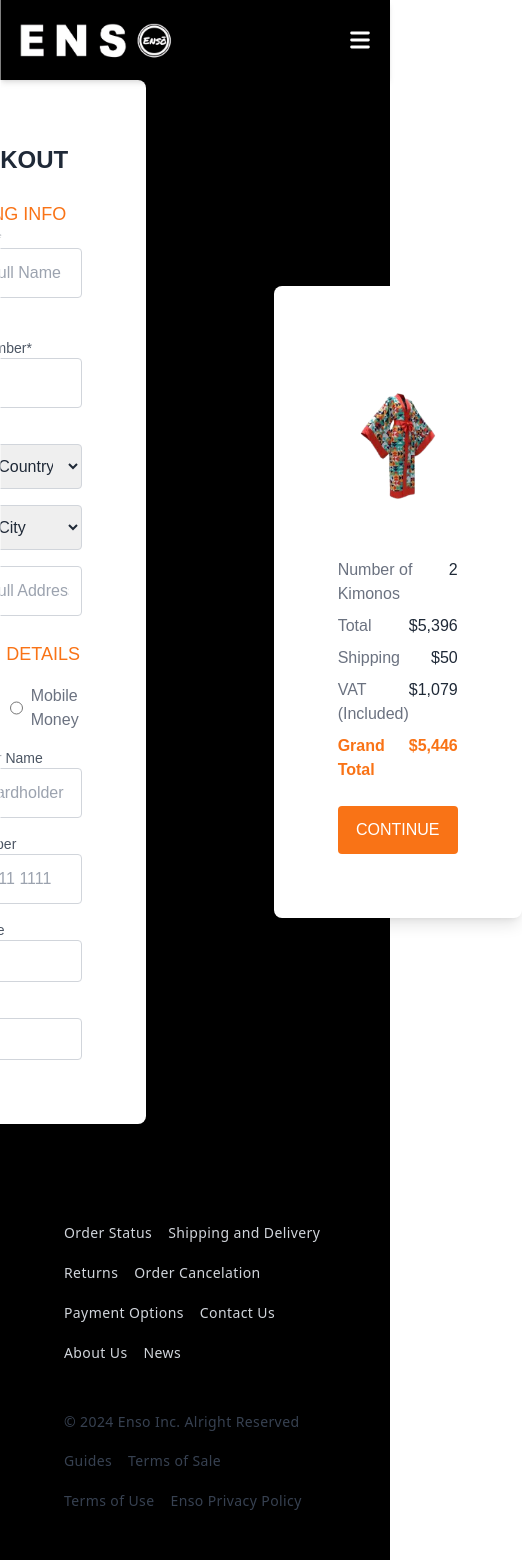
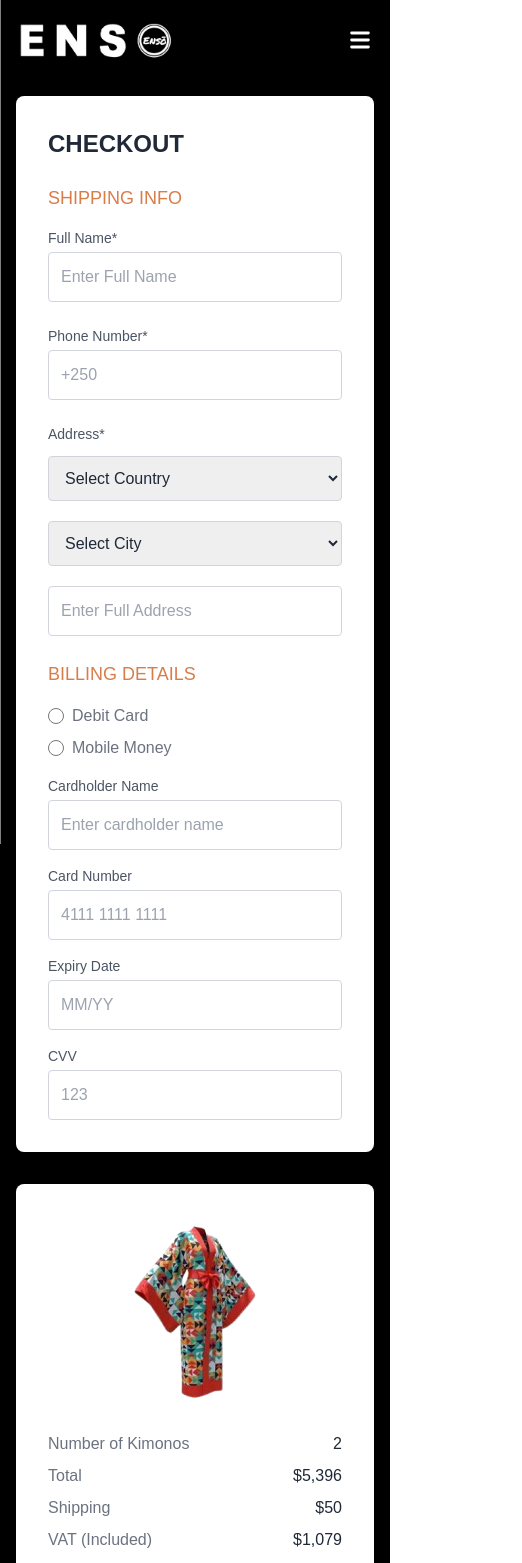
Before and after one commit to kajugadaniels/ecommerce-reactjs-frontend, a Next.js app: page /checkout in a window 390 px wide. Shown: the top 1563 px of the page, 522 px wide, since content can reach past the window. Built offline with nearby package versions, Linux system fonts and the light colour scheme.

Commit message:
Make responsive checkout

```diff
--- a/app/(user)/checkout/page.tsx
+++ b/app/(user)/checkout/page.tsx
@@ -1,22 +1,22 @@
-    import React from 'react'
+import React from 'react';
 
-    const page = () => {
-    return (
-        <div className="flex min-h-screen items-center justify-center bg-black  gap-24">
+const Checkout = () => {
+  return (
+    <div className="flex flex-col items-center justify-center min-h-screen gap-8 p-4 bg-black sm:flex-row sm:gap-24 sm:p-8">
       {/* Left Section: Checkout Form */}
-      <div className="w-full max-w-4xl rounded-lg bg-white p-16 shadow-lg">
+      <div className="w-full max-w-4xl p-8 bg-white rounded-lg shadow-lg sm:p-16">
         <h2 className="mb-6 text-2xl font-semibold text-gray-800">CHECKOUT</h2>
 
         {/* Shipping Info */}
         <div className="mb-6">
-          <h3 className="text-lg font-medium text-orange-500">SHIPPING INFO</h3>
-          <div className="grid grid-cols-1 gap-10 sm:grid-cols-2">
+          <h3 className="text-lg font-medium text-[#D87D4A]">SHIPPING INFO</h3>
+          <div className="grid grid-cols-1 gap-6 mt-4 sm:grid-cols-2">
             <div>
               <label className="block text-sm font-medium text-gray-600">Full Name*</label>
               <input
                 type="text"
                 placeholder="Enter Full Name"
-                className="w-full rounded border border-gray-300 p-3  text-gray-800 focus:ring-2 focus:ring-orange-500"
+                className="w-full p-3 mt-1 text-gray-800 border border-gray-300 rounded focus:ring-2 focus:ring-[#D87D4A] focus:outline-none"
               />
             </div>
             <div>
@@ -24,25 +24,25 @@
               <input
                 type="text"
                 placeholder="+250"
-                className="w-full  rounded border border-gray-300 p-3 text-gray-800 focus:ring-2 focus:ring-orange-500"
+                className="w-full p-3 mt-1 text-gray-800 border border-gray-300 rounded focus:ring-2 focus:ring-[#D87D4A] focus:outline-none"
               />
             </div>
           </div>
-          <div className="mt-4">
+          <div className="mt-6">
             <label className="block text-sm font-medium text-gray-600">Address*</label>
-            <div className="grid grid-cols-1 gap-4 sm:grid-cols-3">
-              <select className="w-full rounded border border-gray-300 p-3 text-gray-800 focus:ring-2 focus:ring-orange-500">
+            <div className="grid grid-cols-1 gap-4 mt-2 sm:grid-cols-3">
+              <select className="w-full p-3 mt-1 text-gray-800 border border-gray-300 rounded focus:ring-2 focus:ring-[#D87D4A] focus:outline-none">
                 <option>Select Country</option>
                 {/* Add more options here */}
               </select>
-              <select className="w-full rounded border border-gray-300 p-3 text-gray-800 focus:ring-2 focus:ring-orange-500">
+              <select className="w-full p-3 mt-1 text-gray-800 border border-gray-300 rounded focus:ring-2 focus:ring-[#D87D4A] focus:outline-none">
                 <option>Select City</option>
                 {/* Add more options here */}
               </select>
               <input
                 type="text"
                 placeholder="Enter Full Address"
-                className="w-full rounded border border-gray-300 p-3 text-gray-800 focus:ring-2 focus:ring-orange-500"
+                className="w-full p-3 mt-1 text-gray-800 border border-gray-300 rounded focus:ring-2 focus:ring-[#D87D4A] focus:outline-none"
               />
             </div>
           </div>
@@ -50,14 +50,14 @@
 
         {/* Billing Details */}
         <div>
-          <h3 className="mb-4 text-lg font-medium text-orange-500">BILLING DETAILS</h3>
-          <div className="mb-4 flex items-center gap-4">
+          <h3 className="mb-4 text-lg font-medium text-[#D87D4A]">BILLING DETAILS</h3>
+          <div className="flex flex-col gap-2 mb-4 sm:flex-row sm:gap-4">
             <label className="flex items-center gap-2 text-gray-500">
               <input
                 type="radio"
                 name="payment"
                 value="Debit Card"
-                className="h-4 w-4 text-orange-500 focus:ring-orange-500"
+                className="w-4 h-4 text-[#D87D4A] focus:ring-[#D87D4A]"
               />
               Debit Card
             </label>
@@ -66,7 +66,7 @@
                 type="radio"
                 name="payment"
                 value="Mobile Money"
-                className="h-4 w-4 text-orange-500 focus:ring-orange-500"
+                className="w-4 h-4 text-[#D87D4A] focus:ring-[#D87D4A]"
               />
               Mobile Money
             </label>
@@ -77,7 +77,7 @@
               <input
                 type="text"
                 placeholder="Enter cardholder name"
-                className="w-full rounded border border-gray-300 p-3 text-gray-800 focus:ring-2 focus:ring-orange-500"
+                className="w-full p-3 mt-1 text-gray-800 border border-gray-300 rounded focus:ring-2 focus:ring-[#D87D4A] focus:outline-none"
               />
             </div>
             <div>
@@ -85,7 +85,7 @@
               <input
                 type="text"
                 placeholder="4111 1111 1111"
-                className="w-full rounded border border-gray-300 p-3 text-gray-800 focus:ring-2 focus:ring-orange-500"
+                className="w-full p-3 mt-1 text-gray-800 border border-gray-300 rounded focus:ring-2 focus:ring-[#D87D4A] focus:outline-none"
               />
             </div>
             <div>
@@ -93,7 +93,7 @@
               <input
                 type="text"
                 placeholder="MM/YY"
-                className="w-full rounded border border-gray-300 p-2 text-gray-800 focus:ring-2 focus:ring-orange-500"
+                className="w-full p-3 mt-1 text-gray-800 border border-gray-300 rounded focus:ring-2 focus:ring-[#D87D4A] focus:outline-none"
               />
             </div>
             <div>
@@ -101,7 +101,7 @@
               <input
                 type="text"
                 placeholder="123"
-                className="w-full rounded border border-gray-300 p-2 text-gray-800 focus:ring-2 focus:ring-orange-500"
+                className="w-full p-3 mt-1 text-gray-800 border border-gray-300 rounded focus:ring-2 focus:ring-[#D87D4A] focus:outline-none"
               />
             </div>
           </div>
@@ -109,42 +109,42 @@
       </div>
 
       {/* Right Section: Summary */}
-      <div className="ml-8 w-full max-w-sm rounded-lg bg-white p-16 shadow-lg">
+      <div className="w-full max-w-sm p-8 bg-white rounded-lg shadow-lg sm:p-16 sm:ml-8">
         <div className="flex flex-col items-center">
           <img
             src="/products/product-5.png"
             alt="Kimono"
-            className="h-48 w-auto object-contain"
+            className="object-contain w-full h-48 sm:h-60"
           />
         </div>
-        <div className="mt-4 space-y-2 text-gray-800">
+        <div className="mt-6 space-y-2 text-gray-800">
           <p className="flex justify-between">
-            <span className='text-gray-500'>Number of Kimonos</span>
+            <span className="text-gray-500">Number of Kimonos</span>
             <span>2</span>
           </p>
           <p className="flex justify-between">
-            <span className='text-gray-500'>Total</span>
+            <span className="text-gray-500">Total</span>
             <span>$5,396</span>
           </p>
           <p className="flex justify-between">
-            <span className='text-gray-500'>Shipping</span>
+            <span className="text-gray-500">Shipping</span>
             <span>$50</span>
           </p>
           <p className="flex justify-between">
-            <span className='text-gray-500'>VAT (Included)</span>
+            <span className="text-gray-500">VAT (Included)</span>
             <span>$1,079</span>
           </p>
-          <p className="flex justify-between font-semibold text-orange-500">
+          <p className="flex justify-between font-semibold text-[#D87D4A]">
             <span>Grand Total</span>
             <span>$5,446</span>
           </p>
         </div>
-        <button className="mt-6 w-full rounded bg-orange-500 py-3 text-white hover:bg-orange-600">
+        <button className="w-full py-3 mt-6 text-white bg-[#D87D4A] rounded hover:bg-[#bf6a39]">
           CONTINUE
         </button>
       </div>
     </div>
-    )
-    }
+  );
+};
 
-    export default page
+export default Checkout;
```
